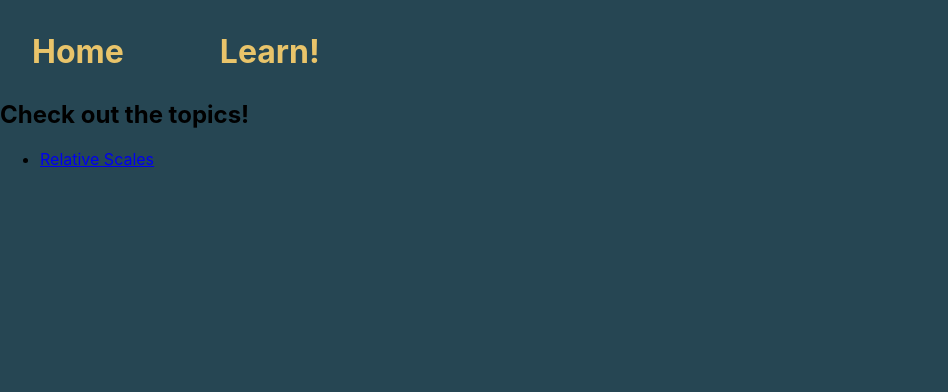
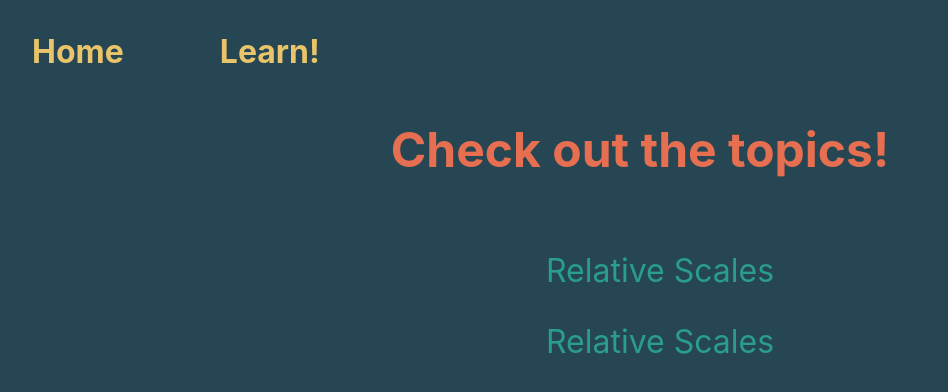
Before and after one commit to alinan-vn/music-scales-practice, a React (Create React App) app: page /learning in a window 1280 px wide. Shown: the top 392 px of the page, without its empty margins (0-948 px from the left). Built offline with nearby package versions, Linux system fonts and the light colour scheme.

Commit message:
restructured sass files. styled learning comp

```diff
--- a/src/components/learning/index.js
+++ b/src/components/learning/index.js
@@ -4,11 +4,13 @@ class learning extends React.Component {
 
     render(){
         return(
-            <section>
-                <br /><br /><br /><br />
-                <h1>Check out the topics!</h1>
-                <ul>
-                    <li>
+            <section className='learning'>
+                <h1 className='learning__header'>Check out the topics!</h1>
+                <ul className='learning__list'>
+                    <li className='learning__list-li'>
+                        <a href='/relative-scales'>Relative Scales</a>
+                    </li>
+                    <li className='learning__list-li'>
                         <a href='/relative-scales'>Relative Scales</a>
                     </li>
                 </ul>
--- /dev/null
+++ b/src/scss/learning/_learning.scss
@@ -0,0 +1,24 @@
+.learning {
+    padding-top: 5rem;
+    justify-content: center;
+    align-items: center;
+    text-align: center;
+
+    &__header {
+        font-size: 3rem;
+        color: $fifth-color;
+    }
+
+    &__list {
+        &-li {
+            list-style-type: none;
+            padding-top: 2rem;
+            font-size: 2rem;
+        }
+
+        &-li > a {
+            text-decoration: none;
+            color: $second-color;
+        }
+    }
+}
--- a/src/scss/main.scss
+++ b/src/scss/main.scss
@@ -1,12 +1,17 @@
 @import './variables';
+@import './responsiveness';
+
 @import './nav';
 @import './landing';
-@import './guitar';
-@import './g-scales';
-@import './piano';
-@import './p-scales';
-@import './responsiveness';
 
+@import './guitar/guitar';
+@import './guitar/g-scales';
+
+@import './piano/p-scales';
+@import './piano/piano';
+
+@import './learning/learning';
+@import './learning/relative-scales';
 
 body {
     // background-image: linear-gradient(to right, rgba($prime-color, 1), rgba($fifth-color, 0.1));
```
Also changed, not shown: src/scss/guitar/_g-scales.scss (renamed from src/scss/_g-scales.scss), src/scss/guitar/_guitar.scss (renamed from src/scss/_guitar.scss), src/scss/learning/_relative-scales.scss (added), src/scss/piano/_p-scales.scss (renamed from src/scss/_p-scales.scss), src/scss/piano/_piano.scss (renamed from src/scss/_piano.scss).
